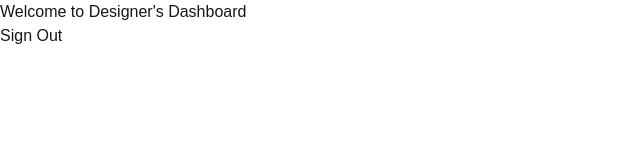
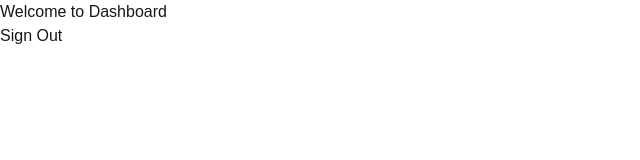
Before and after one commit to rjmasache/nextjs-prisma, a Next.js app: page /dashboard-designer in a window 1280 px wide. Shown: the top 160 px of the page, without its empty margins (0-640 px from the left). Built offline with nearby package versions, Linux system fonts and the light colour scheme.

Commit message:
fix (dashboard/page.tsx): change initial message

```diff
--- a/app/dashboard-designer/page.tsx
+++ b/app/dashboard-designer/page.tsx
@@ -3,7 +3,7 @@
 export default function Page() {
     return (
         <>
-            <h1>Welcome to Designer's Dashboard</h1>
+            <h1>Welcome to Dashboard</h1>
             <SignOut />
         </>
     );
```
